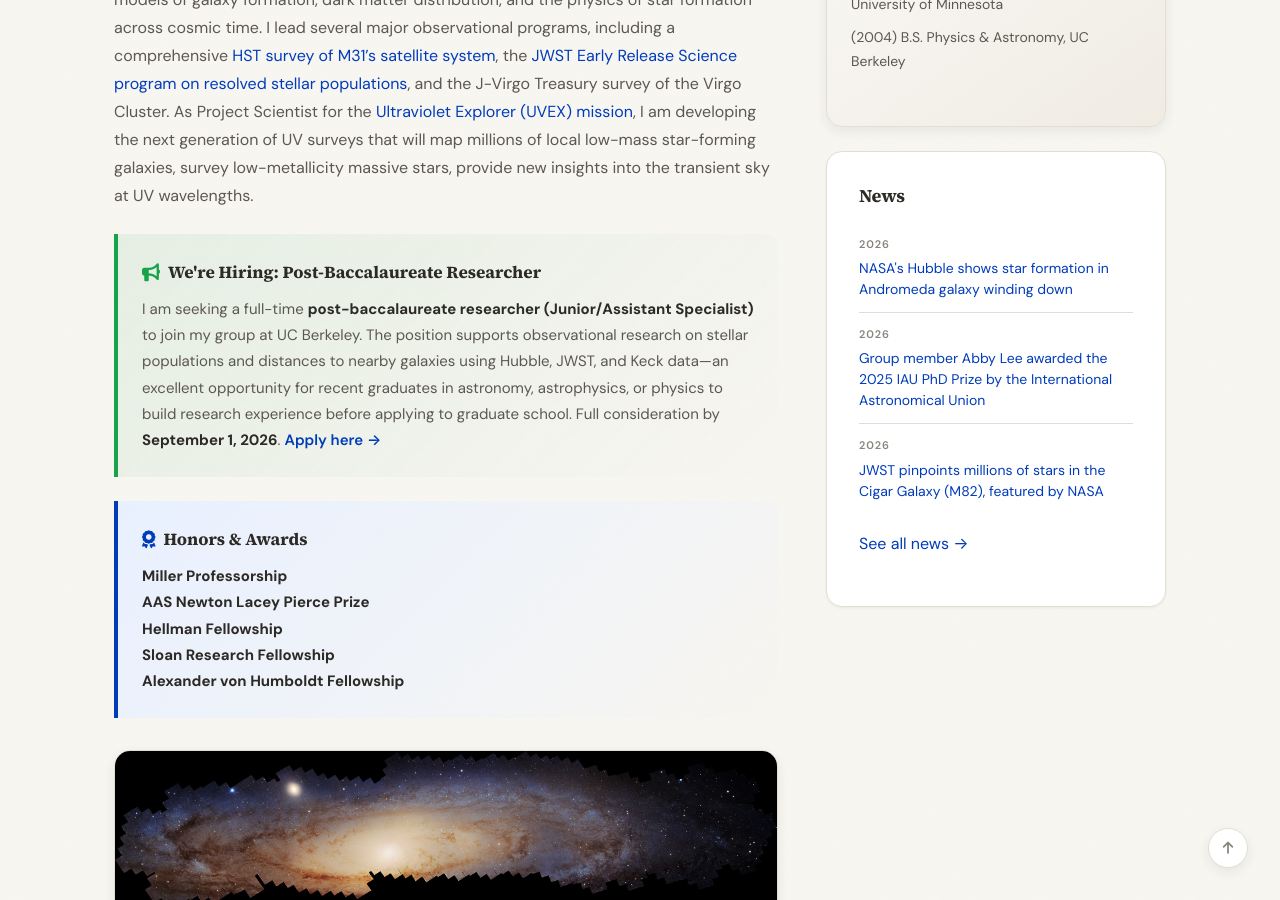
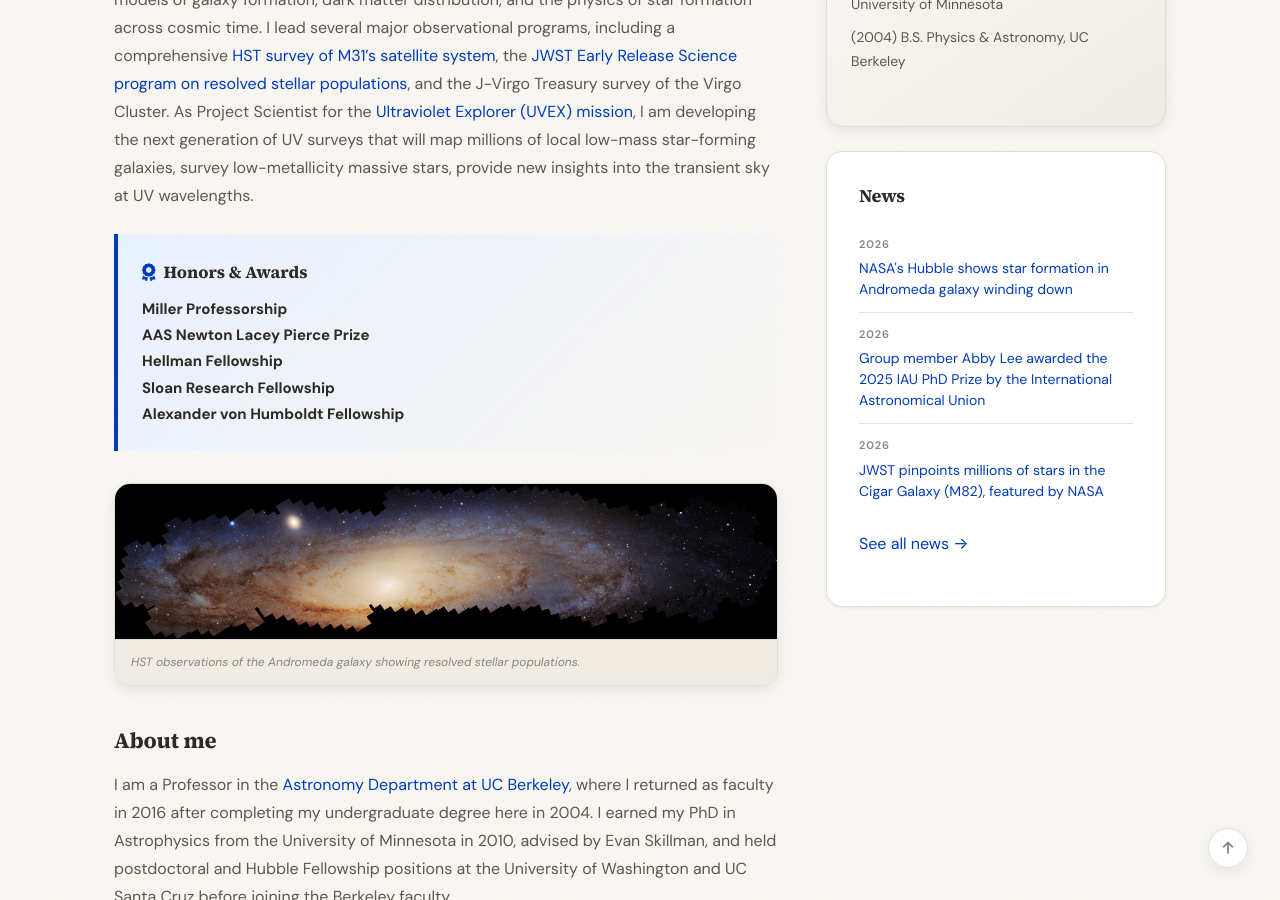
Before and after one commit to dweisz/dweisz.github.io, a Jekyll site: the page built from _pages/home.md, in a window 1280 px wide and 900 px high, scrolled down 494 px. Built offline with Jekyll 4.4.1, drawn with Linux system fonts in a browser that asks for light colours; a style sheet for code colours, icons or effects is not loaded.

Commit message:
removed job ad

```diff
--- a/_pages/home.md
+++ b/_pages/home.md
@@ -18,14 +18,6 @@ permalink: /
 </div>
 
 My research focuses on understanding how galaxies form by studying the resolved stellar populations of nearby galaxies. Using observations from facilities like the Hubble Space Telescope and the James Webb Space Telescope, I investigate the formation histories, chemical abundance patterns of galaxies in and around the Local Group to constrain models of galaxy formation, dark matter distribution, and the physics of star formation across cosmic time. I lead several major observational programs, including a comprehensive <a href="https://archive.stsci.edu/hlsp/m31-satellites">HST survey of M31's satellite system</a>, the <a href="https://ers-stars.github.io/">JWST Early Release Science program on resolved stellar populations</a>, and the J-Virgo Treasury survey of the Virgo Cluster. As Project Scientist for the <a href="https://www.ipac.caltech.edu/project/uvex">Ultraviolet Explorer (UVEX) mission</a>, I am developing the next generation of UV surveys that will map millions of local low-mass star-forming galaxies, survey low-metallicity massive stars, provide new insights into the transient sky at UV wavelengths.
-
-<div class="callout callout-success" markdown="0">
-<div class="callout-title"><i class="fa-solid fa-bullhorn callout-icon"></i> We're Hiring: Post-Baccalaureate Researcher</div>
-<p>
-I am seeking a full-time <strong>post-baccalaureate researcher (Junior/Assistant Specialist)</strong> to join my group at UC Berkeley. The position supports observational research on stellar populations and distances to nearby galaxies using Hubble, JWST, and Keck data—an excellent opportunity for recent graduates in astronomy, astrophysics, or physics to build research experience before applying to graduate school. Full consideration by <strong>September 1, 2026</strong>. <a href="https://aprecruit.berkeley.edu/JPF05491">Apply here &rarr;</a>
-</p>
-</div>
-
 
 <div class="callout callout-info" markdown="0">
 <div class="callout-title"><i class="fa-solid fa-award callout-icon"></i> Honors & Awards</div>
```
